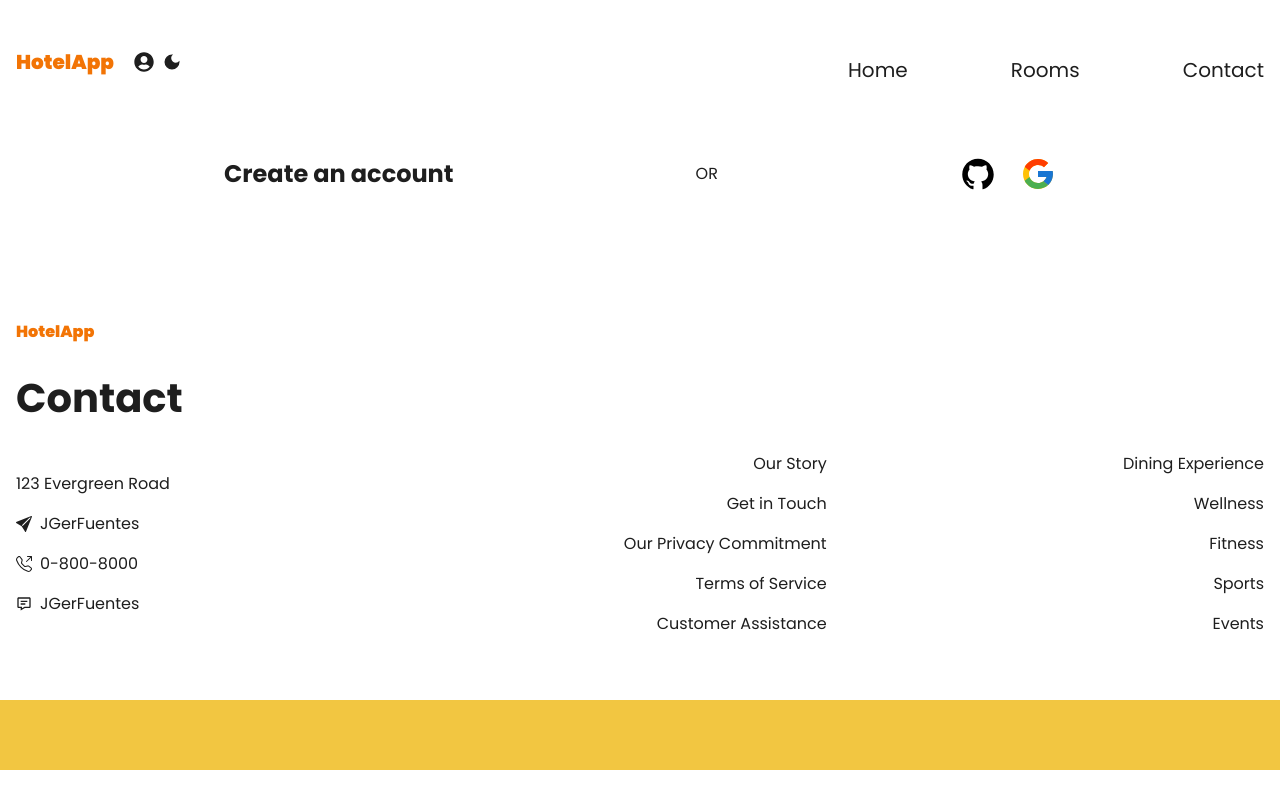
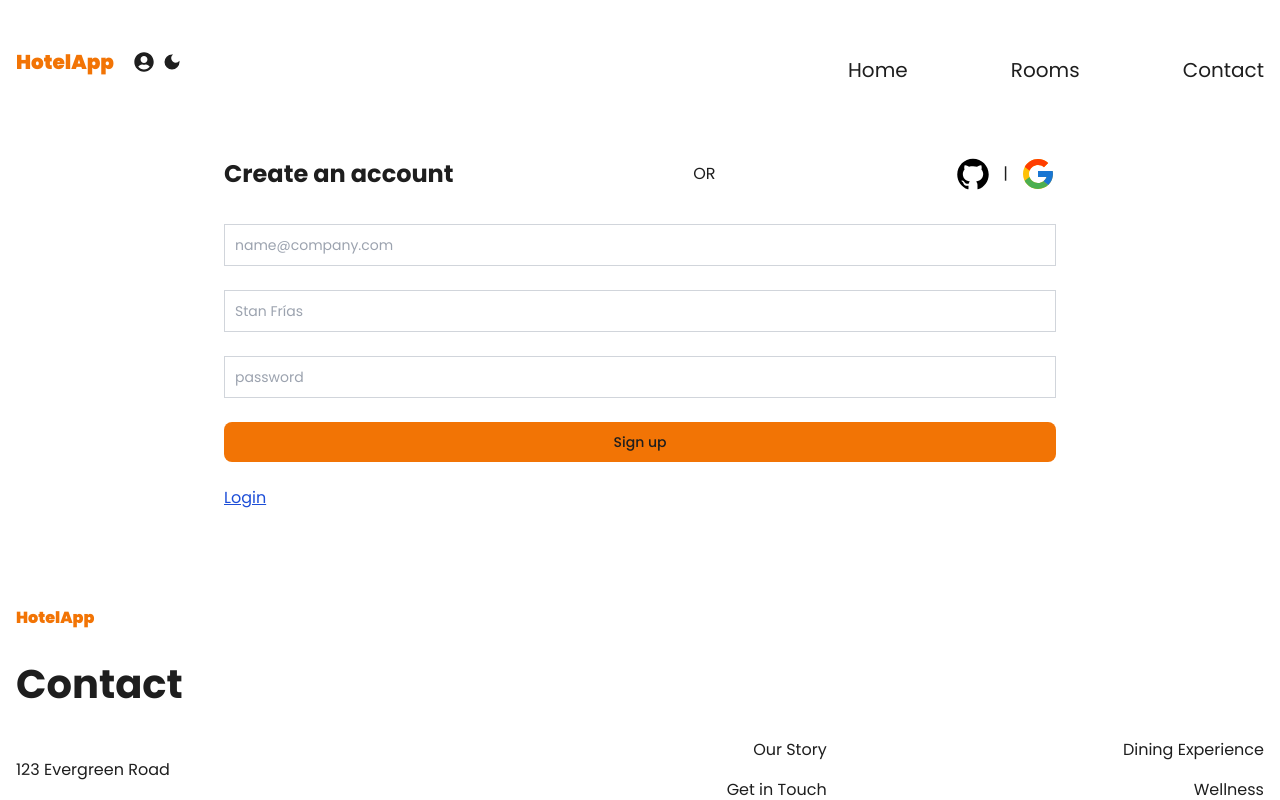
Before and after one commit to JGerFuentes/hotel-management-app, a Next.js app: page /auth in a window 1280 px wide. Shown: the top 800 px of the page. Built offline with nearby package versions, Linux system fonts and the light colour scheme.

Commit message:
Signup form and submitHandler creation

```diff
--- a/src/app/auth/page.tsx
+++ b/src/app/auth/page.tsx
@@ -1,8 +1,38 @@
+'use client'; //In order to manage State realated to the form.
+
+import { ChangeEvent, FormEvent, useState } from "react";
 import { AiFillGithub } from "react-icons/ai";
 import { FcGoogle } from "react-icons/fc";
 
+const defaultFormData = {
+    email:'',
+    name:'',
+    password:''
+}
+
 const Auth = () => {
-  return (
+    const [formData, setFormData] = useState(defaultFormData);
+
+    const inputStyles = 'border border-gray-300 sm:text-sm text-black rounded:lg block w-full p-2.5 focus:outline-none';
+
+    const handleInputChange = (event: ChangeEvent<HTMLInputElement>) =>{
+        const { name, value } = event.target;
+        setFormData({ ...formData, [name]: value});
+    }
+
+    const handleSubmit = async (event: FormEvent<HTMLFormElement>) => {
+        event.preventDefault();
+
+        try {
+            console.log(formData)
+        } catch (error) {
+            console.log(error)
+        } finally {
+            setFormData(defaultFormData);
+        }
+    }
+
+    return (
     <section className='container mx-auto'>
         <div className='p-6 space-y-4 md:space-y-6 sm:p-8 w-80 md:w-[70%] mx-auto'>
             <div className="flex mb-8 flex-col md:flex-row items-center justify-between">
@@ -12,13 +42,55 @@
                 <p>OR</p>
                 <span className='inline-flex items-center'>
                     <AiFillGithub className='mr-3 text-4xl cursor-pointer text-black dark:text-white' />
-
+                    |
                     <FcGoogle className='ml-3 text-4xl cursor-pointer' />
                 </span>
             </div>
+
+            <form className='space-y-4 md:space-y-6' onSubmit={handleSubmit}>
+                <input
+                    type='email'
+                    name='email'
+                    placeholder='name@company.com'
+                    required
+                    className={inputStyles}
+                    value={formData.email}
+                    onChange={handleInputChange}
+                />
+                <input
+                    type='text'
+                    name='name'
+                    placeholder='Stan Frías'
+                    required
+                    className={inputStyles}
+                    value={formData.name}
+                    onChange={handleInputChange}
+                />
+                <input
+                    type='password'
+                    name='password'
+                    placeholder='password'
+                    required
+                    minLength={6}
+                    className={inputStyles}
+                    value={formData.password}
+                    onChange={handleInputChange}
+                />
+
+                <button
+                    type='submit'
+                    className='w-full bg-tertiary-dark focus:outline-none font-medium rounded-lg text-sm px-5 py-2.5 text-center'
+                >
+                    Sign up
+                </button>
+            </form>
+
+            <button className='text-blue-700 underline'>
+                Login
+            </button>
         </div>
     </section>
-  )
+    )
 }
 
 export default Auth;
```
